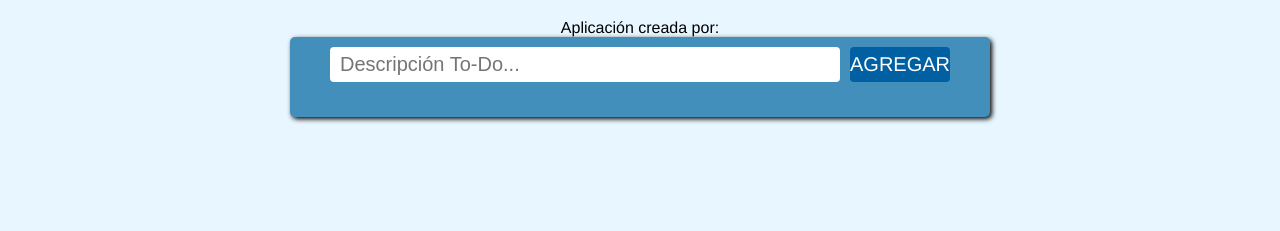
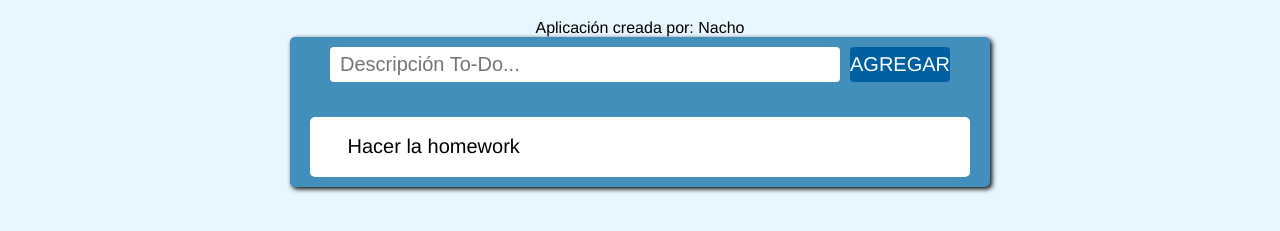
Before and after one commit to Nacho077/M2, an Eleventy site: page 01-DOM/homework/index.html in a window 1280 px wide. Shown: the part 117-348 px from the top of the page. Built offline with nearby package versions, Linux system fonts and the light colour scheme; Eleventy itself is replaced by a stand-in of ours; files that its build step writes are made by us from their sources.

Commit message:
homework 01 finished

```diff
--- a/01-DOM/homework/DOMhomework.js
+++ b/01-DOM/homework/DOMhomework.js
@@ -1,10 +1,14 @@
 // Crear un array vacío llamado 'toDoItems'
 // Tu codigo acá:
+const toDoItems = [new ToDo('Hacer la homework')]
 
 // En la página 'index.html' hay un elemento span cuyo texto es 'Aplicación creada por:'.
 // Usando querySelector seleccionar dicho span por su id ('createdBy') y luego usando innerHTML
 // agregar tu nombre al final del texto actual. Ej: 'Aplicación creada por Franco'
 // Tu código acá:
+//document.getElementById('createdBy')
+var span = document.querySelector('#createdBy') // .
+span.innerHTML = span.innerHTML + ' Nacho'
 
 // Crear una clase denominada 'ToDo' cuyo constructor debe recibir un único parámetro del tipo string
 // con el nombre 'description' que será justamente la descripción del ToDo.
@@ -15,6 +19,8 @@
 
 function ToDo(description) {
   // Tu código acá:
+  this.description = description
+  this.complete = false
 }
 
 // Agregar un método denominado 'completeToDo' al prototipo de la clase ToDo
@@ -22,6 +28,10 @@ function ToDo(description) {
 // Debe setear el atributo 'complete' del ToDo en true
 
 // Tu código acá:
+
+ToDo.prototype.completeToDo = function() {
+  this.complete = !this.complete
+}
 
 // Agregar dos parámetros a la función 'buildToDo':
 //    1) Un objeto de la clase ToDo
@@ -42,6 +52,24 @@ function ToDo(description) {
 
 function buildToDo(todo, index) {
   // Tu código acá:
+  var toDoShell = document.createElement('div')
+  toDoShell.className = 'toDoShell' // clase1 clase2 => toDoSHel
+  // toDoShell.classList.add('toDoShell') // clase1 clase2 => clase1 clase2 toDoShell
+  // toDoShell.setAttribute('class', 'toDoShell') // clase1 clase2 => toDoShell
+
+  var toDoText = document.createElement('span')
+  toDoText.innerHTML = todo.description
+  toDoText.id = index
+
+  if(todo.complete) {
+    toDoText.classList.add('completeText')
+  }
+
+  toDoShell.appendChild(toDoText)
+
+  toDoText.addEventListener('click', completeToDo)
+
+  return toDoShell
 }
 
 // La función 'buildToDos' debe crear un array de objetos toDo y devolverlo
@@ -49,8 +77,12 @@ function buildToDo(todo, index) {
 // Utilizar el método map usando la función previamente creada ('buildToDo')
 // Devolver el nuevo array
 
+// [{description: 'description1', complete: false}, {description: 'description12', complete: false}] =>
+// [<div><span id=0>description1</span></div>, <div><span id=1>description2</span></div>]
 function buildToDos(toDos) {
   // Tu código acá:
+  var result = toDos.map((tarea, index) => buildToDo(tarea, index))
+  return result
 }
 
 // La función 'displayToDos' se va a encargar de que se vean los toDo's en pantalla
@@ -64,6 +96,14 @@ function buildToDos(toDos) {
 
 function displayToDos() {
   // Tu código acá:
+  var toDoContainer = document.getElementById('toDoContainer')
+  toDoContainer.innerHTML = ""
+  console.log(toDoContainer)
+
+  var result = buildToDos(toDoItems)
+  result.forEach(toDo => {
+    toDoContainer.appendChild(toDo)
+  })
 }
 
 // La función 'addToDo' agregará un nuevo ToDo al array 'toDoItems'
@@ -77,6 +117,14 @@ function displayToDos() {
 
 function addToDo() {
   // Tu código acá:
+  //var input = document.getElementById('toDoInput').value
+  var newToDo = new ToDo(toDoInput.value)
+
+  toDoItems.push(newToDo)
+
+  toDoInput.value = ""
+
+  displayToDos()
 }
 
 // Agregar un 'Event Listener' para que cada vez que el botón 'AGREGAR' sea clickeado
@@ -85,6 +133,9 @@ function addToDo() {
 //   2) Agregarle un 'click' event listener, pasándole la función 'addToDo' como callback
 
 // Tu código acá:
+
+//const button = document.getElementById('addButton')
+addButton.addEventListener('click', addToDo)
 
 // La función completeToDo se va a ejecutar cuando queramos completar un todo
 // [NOTA: Algunas cuestiones a tener en cuenta
@@ -100,8 +151,11 @@ function addToDo() {
 
 function completeToDo(event) {
   // DESCOMENTAR LA SIGUIENTE LINEA
-  //const index = event.target.id;
+  const index = event.target.id;
   // Tu código acá:
+  toDoItems[index].completeToDo()
+
+  displayToDos()
 }
 
 // Una vez que llegaste a este punto verificá que todos los tests pasen
@@ -119,6 +173,7 @@ function completeToDo(event) {
 // ********************************************** ----------- ********************************************** //
 
 // Acá debes insertar la llamada a 'displayToDos'
+displayToDos()
 
 // ---------------------------- NO CAMBIES NADA DE ACÁ PARA ABAJO ----------------------------- //
 if (typeof module !== "undefined") {
--- a/01-DOM/homework/index.html
+++ b/01-DOM/homework/index.html
@@ -17,7 +17,7 @@
         <div id="container">
             <div id="inputContainer" class="test">
                 <input type="text" id="toDoInput" placeholder="Descripción To-Do..." />
-                <div id="addButton"><span>AGREGAR</span></div>
+                <div id="addButton"><span class="clase1 clase2 clase3">AGREGAR</span></div>
             </div>
             <div id="toDoContainer"></div>
         </div>
```
